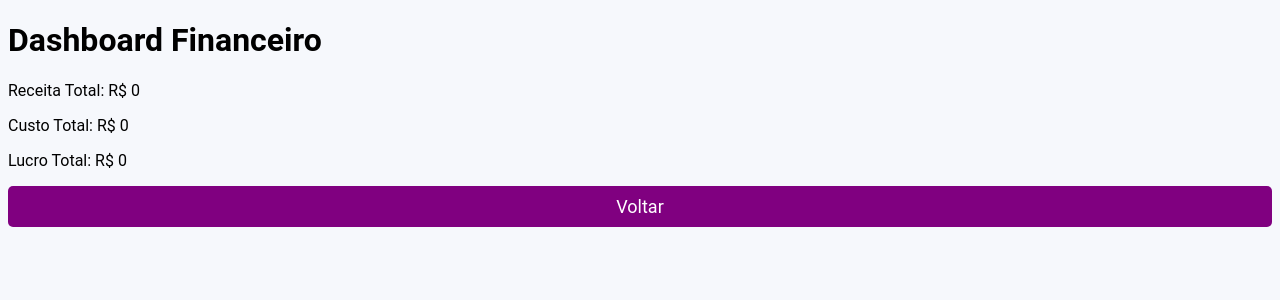
After one commit to AlienneSilva/CadastroLoja, a Flask app: page /dashboard in a window 1280 px wide. The commit adds this page. Shown: the top 300 px of the page. Run offline with Flask 3, Linux system fonts and the light colour scheme; data that the repository does not hold is empty; parts of the project's set-up code (start-up, migrations or seed data) failed here and were passed over.

Commit message:
Cria o dashboard financeiro

```diff
--- a/app.py
+++ b/app.py
@@ -17,12 +17,12 @@ escopos = [
 ]
 
 credenciais_json = json.loads(
-    os.environ["GOOGLE_CREDENTIALS"]
+   os.environ["GOOGLE_CREDENTIALS"]
 )
 
 credenciais = Credentials.from_service_account_info(
-    credenciais_json,
-    scopes=escopos
+   credenciais_json,
+  scopes=escopos
 )
 
 cliente = gspread.authorize(credenciais)
@@ -32,8 +32,8 @@ cliente = gspread.authorize(credenciais)
 # =====================
 
 try:
-    planilha_vendas = cliente.open("Cadastros")
-    aba_vendas = planilha_vendas.sheet1
+   planilha_vendas = cliente.open("Cadastros")
+   aba_vendas = planilha_vendas.sheet1
 
 except Exception as erro:
     print("Erro ao abrir planilha Cadastros:")
@@ -52,15 +52,15 @@ cabecalho_vendas = [
 ]
 
 if aba_vendas.row_values(1) != cabecalho_vendas:
-    aba_vendas.insert_row(cabecalho_vendas, 1)
+   aba_vendas.insert_row(cabecalho_vendas, 1)
 
 # ======================
-# PLANILHA ESTOQUE
+ #PLANILHA ESTOQUE
 # =====================
 
 try:
-    planilha_estoque = cliente.open("Estoque")
-    aba_estoque = planilha_estoque.sheet1
+   planilha_estoque = cliente.open("Estoque")
+   aba_estoque = planilha_estoque.sheet1
 
 except Exception as erro:
     print("Erro ao abrir planilha Estoque:")
@@ -70,6 +70,7 @@ cabecalho_estoque = [
     "Responsável",
     "Quantidade",
     "Itens",
+    "Valor Pago",
     "Data Registro"
 ]
 
@@ -95,6 +96,34 @@ def cadastro():
 def estoque():
     return render_template("estoque.html")
 
+@app.route("/dashboard")
+def dashboard():
+
+    # Pega dados das planilhas
+    vendas = aba_vendas.get_all_records()
+    estoque = aba_estoque.get_all_records()
+
+    receita = 0
+    custo = 0
+
+    # Soma receita das vendas
+    for venda in vendas:
+
+        receita += float(venda["Valor Total"])
+
+    # Soma custo do estoque
+    for item in estoque:
+
+        custo += float(item["Valor Pago"])
+
+    lucro = receita - custo
+
+    return render_template(
+        "dashboard.html",
+        receita=round(receita, 2),
+        custo=round(custo, 2),
+        lucro=round(lucro, 2)
+    )
 
 # =====================
 # FUNÇÕES
@@ -148,6 +177,7 @@ def gravar_estoque():
     responsa = request.form["responsa"]
     qtd = request.form["qtd"]
     itens = request.form["itens"]
+    valorPago = request.form["valorPago"]
 
     data_registro = datetime.now().strftime("%d/%m/%Y")
 
@@ -155,6 +185,7 @@ def gravar_estoque():
         responsa,
         qtd,
         itens,
+        valorPago,
         data_registro
     ])
 
--- /dev/null
+++ b/templates/dashboard.html
@@ -0,0 +1,30 @@
+<!DOCTYPE html>
+<html lang="pt-BR">
+<meta name="viewport" content="width=device-width, initial-scale=1.0">
+
+<head>
+    <meta charset="UTF-8">
+    <title>Dashboard Financeiro</title>
+
+    <link rel="stylesheet" href="{{ url_for('static', filename='css/main.css') }}">
+    <link rel="stylesheet" href="{{ url_for('static', filename='css/cadastro.css') }}">
+</head>
+
+<body>
+
+
+    <h1>Dashboard Financeiro</h1>
+
+    <p>Receita Total: R$ {{ receita }}</p>
+
+    <p>Custo Total: R$ {{ custo }}</p>
+
+    <p>Lucro Total: R$ {{ lucro }}</p>
+
+    <a href="{{ url_for('inicio') }}">
+        <button>Voltar</button>
+    </a>
+
+</body>
+
+</html>
--- a/templates/estoque.html
+++ b/templates/estoque.html
@@ -37,6 +37,10 @@
                     <option value="argola">Argola</option>
                 </select>
             </div>
+            <div>
+                <label>Valor pago</label>
+                <input type="number" name="valorPago" class="form_input" placeholder="Valor Pago" required>
+            </div>
 
             <div>
             <input type="hidden" name="acao" value="enviar">
--- a/templates/home.html
+++ b/templates/home.html
@@ -25,6 +25,10 @@
 
         <button type="button">Voltar</button>
     </a>
+        <a href="{{ url_for('dashboard') }}">
+
+        <button type="button">Dashboard</button>
+    </a>
 
 </body>
 
```
